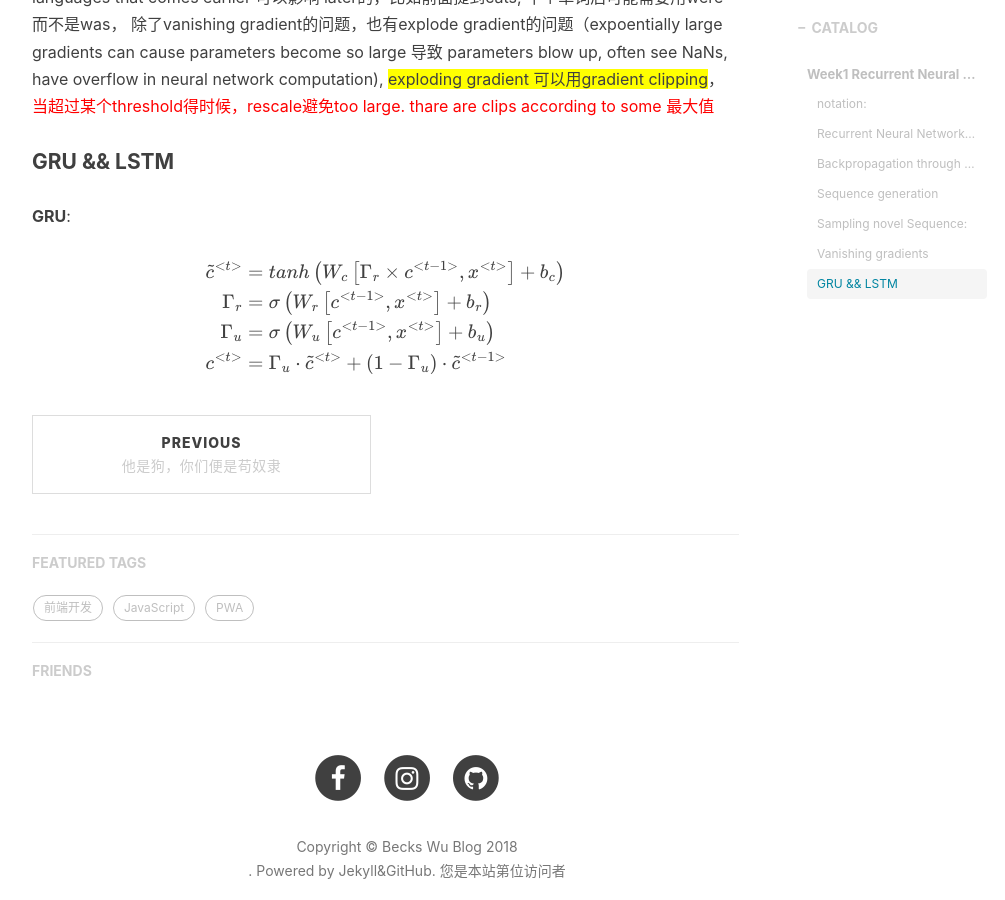
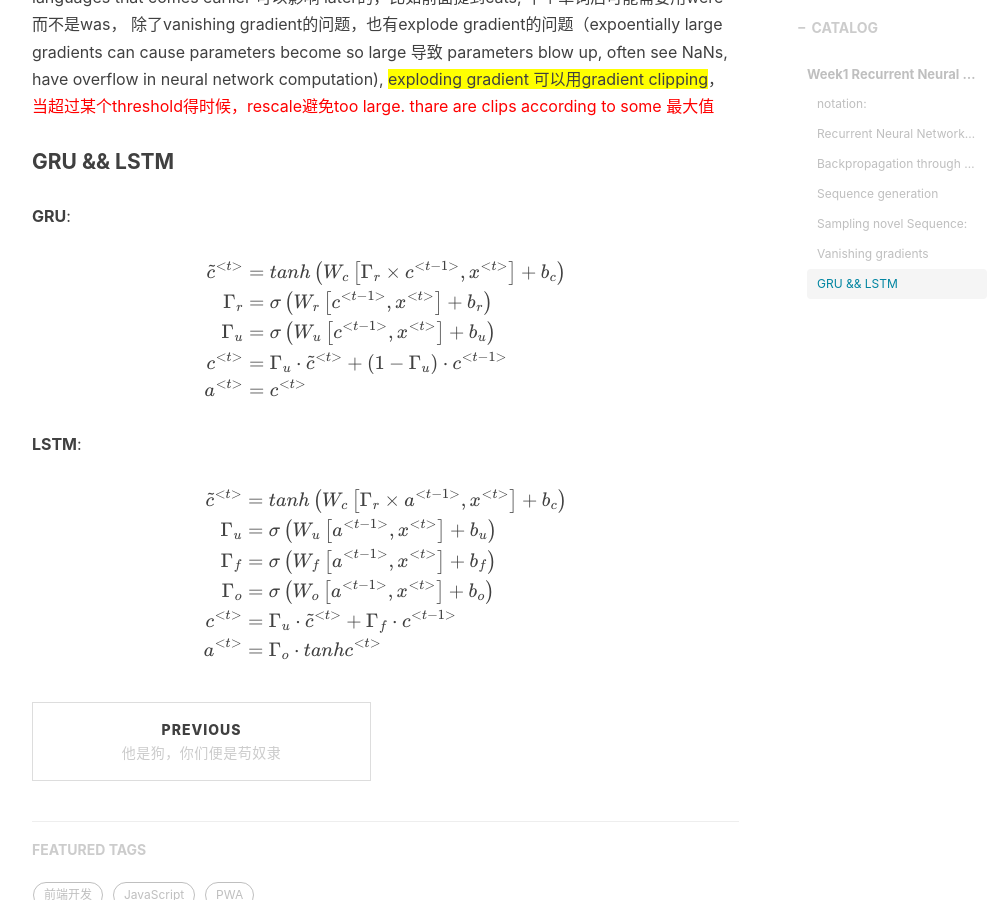
Before and after one commit to beckswu/beckswu.github.io, a Jekyll site: the page built from _posts/2018-09-12-deep-learning-rnn-note.markdown, in a window 1280 px wide and 900 px high, scrolled down 7657 px. Shown: the whole window, without its empty margins (233-1238 px from the left). Built offline with Jekyll 4.4.1, drawn with Linux system fonts in a browser that asks for light colours; nearby versions of some CDN libraries; formulas are drawn with MathJax 3; comment, search, counter and statistics services are not loaded.

Commit message:
finish formula

```diff
--- a/_posts/2018-09-12-deep-learning-rnn-note.markdown
+++ b/_posts/2018-09-12-deep-learning-rnn-note.markdown
@@ -143,4 +143,9 @@
 
 **GRU**:
 
- $$\begin{align} \tilde c^{<{t}>} &= tanh \left( W_c \left[ \Gamma_r \times c^{<{t-1}>}, x^{<{t}>}  \right] + b_c \right) \\ \Gamma_r &= \sigma \left( W_r \left[ c^{<{t-1}>}, x^{<{t}>}  \right] + b_r \right) \\  \Gamma_u &= \sigma \left( W_u \left[ c^{<{t-1}>}, x^{<{t}>}  \right] + b_u \right) \\ c^{<{t}>} &= \Gamma_u \cdot \tilde c^{<{t}>}  + \left( 1 - \Gamma_u \right) \cdot \tilde c^{<{t-1}>}   \end{align}$$
+ $$\begin{align} \tilde c^{<{t}>} &= tanh \left( W_c \left[ \Gamma_r \times c^{<{t-1}>}, x^{<{t}>}  \right] + b_c \right) \\ \Gamma_r &= \sigma \left( W_r \left[ c^{<{t-1}>}, x^{<{t}>}  \right] + b_r \right) \\  \Gamma_u &= \sigma \left( W_u \left[ c^{<{t-1}>}, x^{<{t}>}  \right] + b_u \right) \\ c^{<{t}>} &= \Gamma_u \cdot \tilde c^{<{t}>}  + \left( 1 - \Gamma_u \right) \cdot  c^{<{t-1}>}  \\ a^{<{t}>} &= c^{<{t}>}  \end{align}$$
+
+
+**LSTM**:
+
+ $$\begin{align} \tilde c^{<{t}>} &= tanh \left( W_c \left[ \Gamma_r \times a^{<{t-1}>}, x^{<{t}>}  \right] + b_c \right) \\ \Gamma_u &= \sigma \left( W_u \left[ a^{<{t-1}>}, x^{<{t}>}  \right] + b_u \right) \\  \Gamma_f &= \sigma \left( W_f \left[ a^{<{t-1}>}, x^{<{t}>}  \right] + b_f \right) \\  \Gamma_o &= \sigma \left( W_o \left[ a^{<{t-1}>}, x^{<{t}>}  \right] + b_o \right) \\ c^{<{t}>} &= \Gamma_u \cdot \tilde c^{<{t}>}  + \Gamma_f  \cdot  c^{<{t-1}>}  \\ a^{<{t}>} &= \Gamma_o \cdot tanh c^{<{t}>}  \end{align}$$
```
